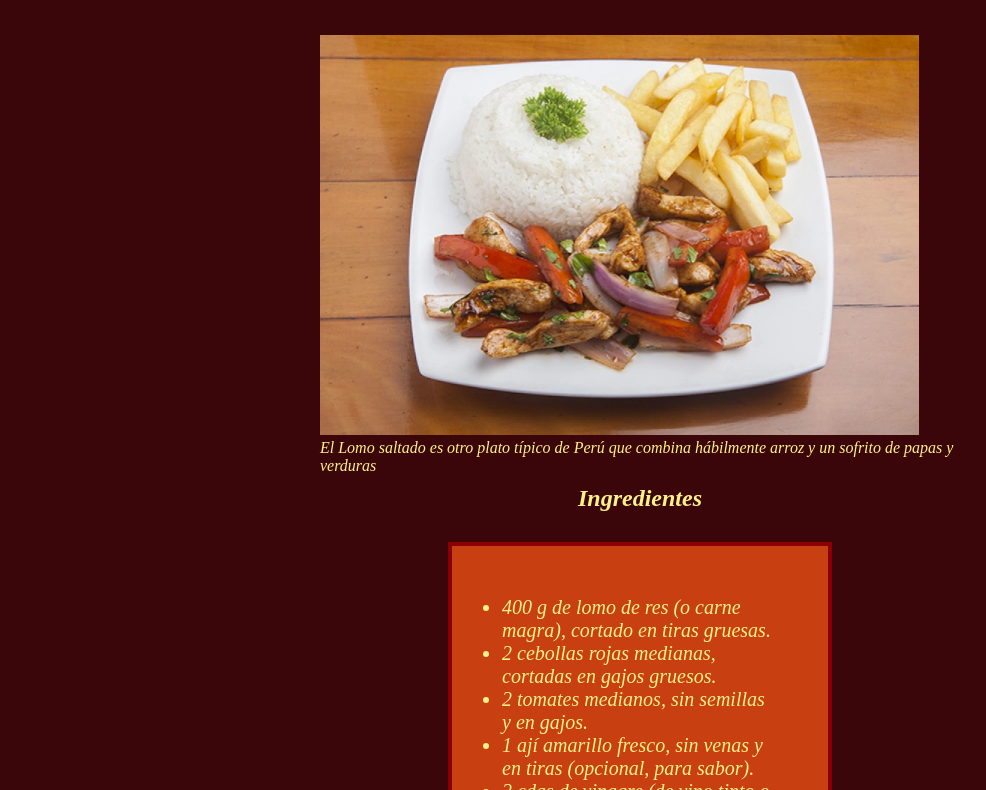
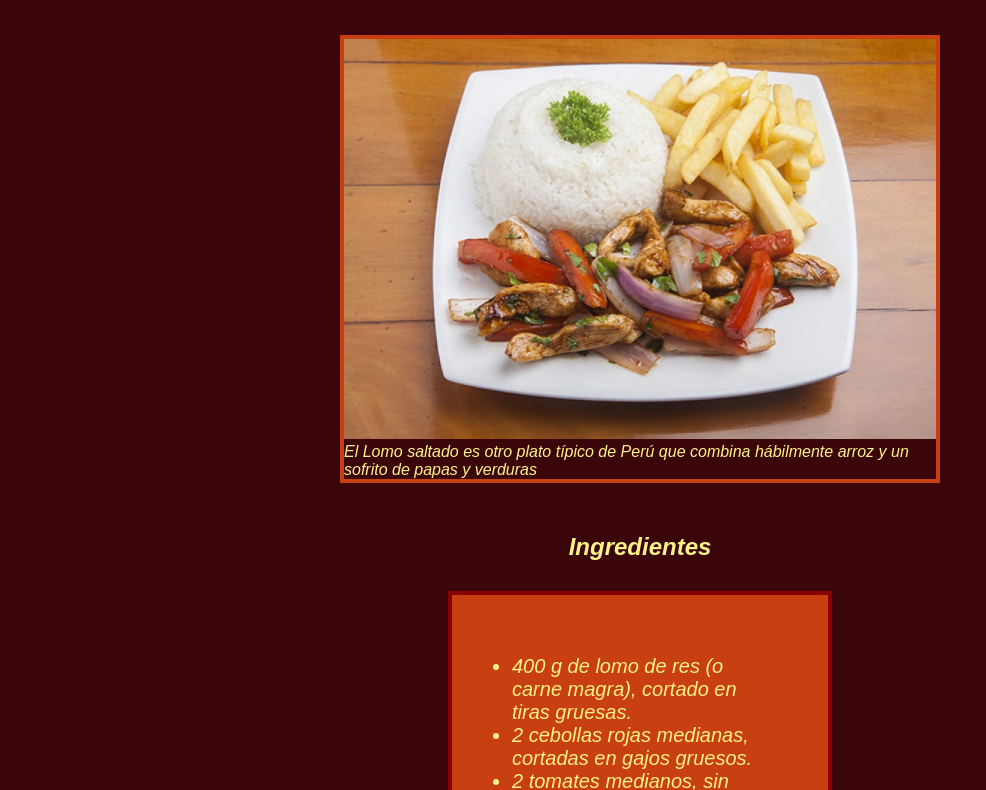
Before and after one commit to RoBg4377/RecetasOdin, a plain HTML site: page Recetas/LomoSaltado.html in a window 1280 px wide. Shown: the part 113-903 px from the top of the page, without its empty margins (0-986 px from the left). Drawn offline with Linux system fonts and the light colour scheme.

Commit message:
Corige centrado de imagenes
Cambia clase del div de las imagenes
centra el div y da overflow

```diff
--- a/Recetas/LomoSaltado.html
+++ b/Recetas/LomoSaltado.html
@@ -10,8 +10,8 @@
   <body>
     <br>
       <a class="inicio" href="../index.html">INICIO</a>
-    <h1>Lomo SAltado</h1>
-    <div class="img">
+    <h1>Lomo Saltado</h1>
+    <div class="imagen">
       <img src="../Imagenes/lomoSaltado.webp" alt="Plato de Lomo Saltado" height="400">
       <br>
       <em>El Lomo saltado es otro plato típico de Perú que combina hábilmente arroz y un sofrito de papas y verduras<em>
--- a/Styles/styles.css
+++ b/Styles/styles.css
@@ -6,23 +6,23 @@
 body{
     background-color: #3B060A;
     color: #FFF287;
+    font-family: Arial, Helvetica, sans-serif;
 }
 h1, h2{
     text-align: center;
     margin: 20px;
 }
-h2{
-    margin: 15px;
-}
+
 .recetas li{
     list-style-type: none;
-    font-size: 30px;
+    font-size: 25px;
+
 }
 ul, ol{
     background-color: #C83F12;
     width: 30%;
     margin: 30px auto;
-    padding: 50px;
+    padding: 60px;
     font-size: 20px;
     border: solid 4px #8A0000;
 }
@@ -30,14 +30,18 @@ a{
     text-decoration: none;
     color: inherit;
 }
+a:hover {
+    color: #3B060A;
+    font-size: 28px;
+}
 .inicio{
     margin:0 30px;
     font-size: 20px;
     font-weight: bolder;
 }
-.img{
-
-    width: auto;
-    height:400px;
-    margin: 50px 25%;
+.imagen{
+    border: #C83F12 solid 4px;
+    width: 600px;
+    margin: 50px auto;
+    overflow: hidden;;
 }
```
Also changed, not shown: Recetas/ArrozChaufa.html (+1 -1 lines), Recetas/Ceviche.html (+1 -1 lines), Recetas/PapaHuancaina.html (+1 -1 lines), Recetas/SuspiroLimeno.html (+1 -1 lines).
